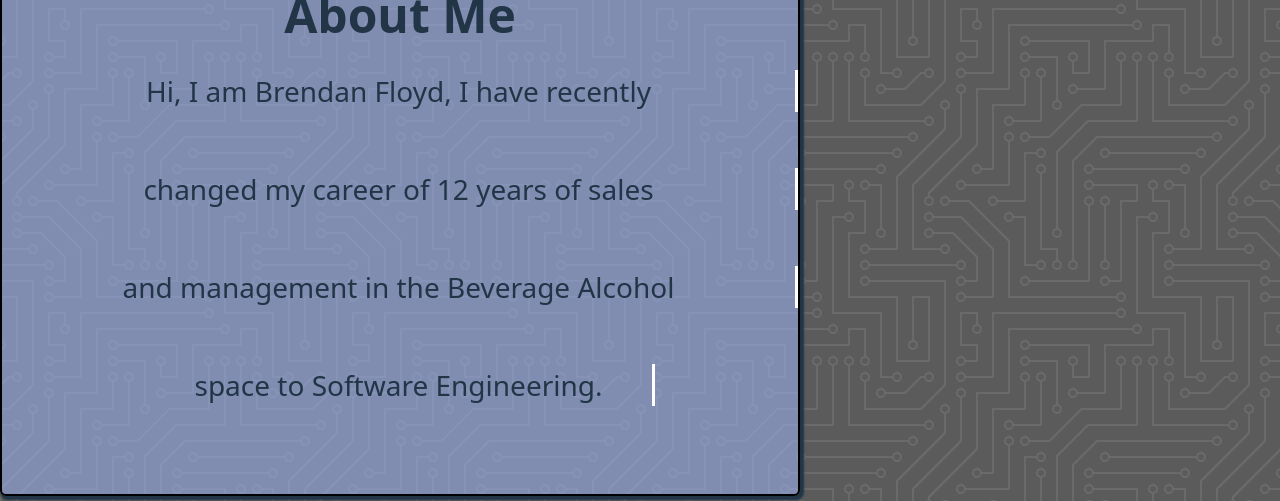
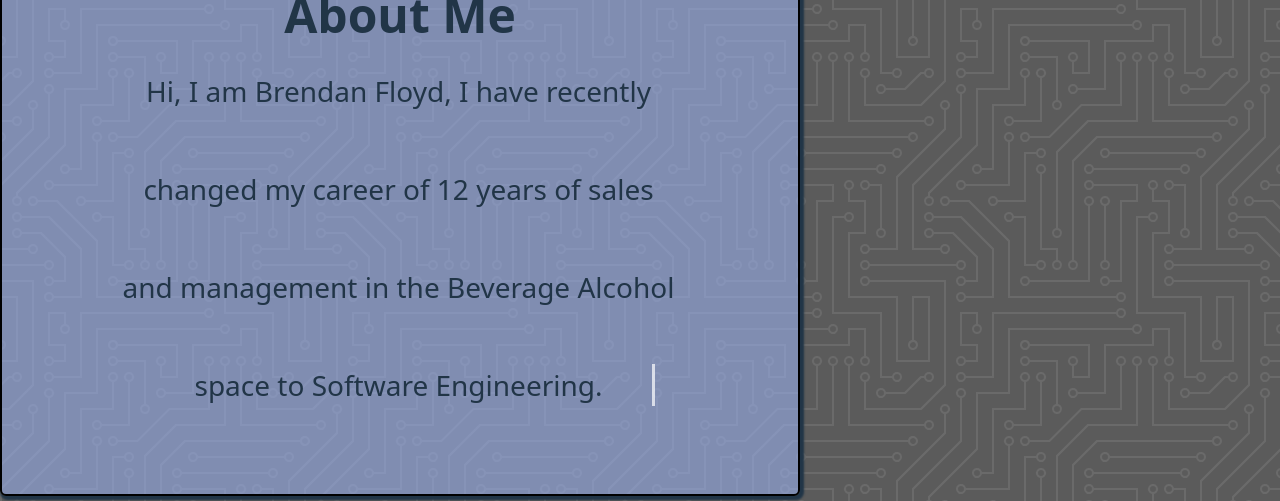
Before and after one commit to bfloyd14/brendan-floyd-profile, a React (Vite) app: page /aboutme in a window 1280 px wide. Shown: the part 264-765 px from the top of the page. Built offline with nearby package versions, Linux system fonts and the light colour scheme.

Commit message:
fix cursor on to disappear on typewriting animation.

```diff
--- a/src/pages/AboutMe/AboutMe.module.css
+++ b/src/pages/AboutMe/AboutMe.module.css
@@ -32,7 +32,7 @@
   font-size: 28px;
   white-space: nowrap;
   overflow: hidden;
-  animation-name: typing1;
+  animation-name: typing1, blink-caret1;
   visibility: hidden;
   animation-duration: 1.5s;
   animation-timing-function: steps(40, end);
@@ -44,7 +44,7 @@
   font-size: 28px;
   white-space: nowrap;
   overflow: hidden;
-  animation-name: typing2;
+  animation-name: typing2, blink-caret2;
   visibility: hidden;
   animation-delay: 1.5s;
   animation-duration: 1.5s;
@@ -57,7 +57,7 @@
   font-size: 28px;
   white-space: nowrap;
   overflow: hidden;
-  animation-name: typing3;
+  animation-name: typing3, blink-caret3;
   visibility: hidden;
   animation-delay: 3s;
   animation-duration: 1.5s;
@@ -70,7 +70,7 @@
   font-size: 28px;
   white-space: nowrap;
   overflow: hidden;
-  animation-name: typing4;
+  animation-name: typing4, blink-caret4;
   visibility: hidden;
   animation-delay: 4.5s;
   animation-duration: 1.5s;
@@ -95,3 +95,23 @@
   from { width: 0 }
   to { width: 100%; visibility:visible}
 }
+
+@keyframes blink-caret1 {
+  from, to {border-color: transparent}
+  50% {border-color: white}
+}
+
+@keyframes blink-caret2 {
+  from, to {border-color: transparent}
+  50% {border-color: white}
+}
+
+@keyframes blink-caret3 {
+  from, to {border-color: transparent}
+  50% {border-color: white}
+}
+
+@keyframes blink-caret4 {
+  from, to {border-color: transparent}
+  50% {border-color: white}
+}
```
